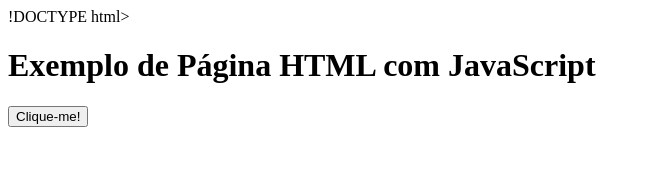
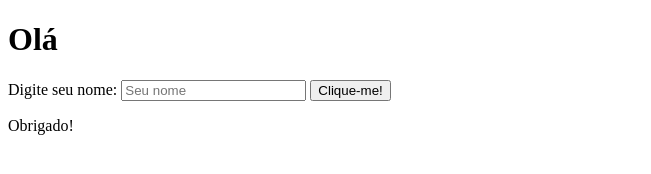
Before and after one commit to Dani722/javascript, a plain HTML site: page index.html in a window 1280 px wide. Both pictures are taken after a click on the button "Clique-me!". Shown: the whole page, without its empty margins (0-651 px from the left). Drawn offline with Linux system fonts and the light colour scheme.

Commit message:
index.html

```diff
--- a/index.html
+++ b/index.html
@@ -1,23 +1,39 @@
-!DOCTYPE html>
+<!DOCTYPE html>
 <html lang="pt-br">
+
 <head>
     <meta charset="UTF-8">
     <meta name="viewport" content="width=device-width, initial-scale=1.0">
-    <title>Página HTML com JavaScript</title>
+    <title>Página HTML</title>
 </head>
+
 <body>
-    <h1>Exemplo de Página HTML com JavaScript</h1>
+    <h1>Olá</h1>
 
+    <label for="nome">Digite seu nome:</label>
+    <input type="text" id="nome" placeholder="Seu nome">
     <button id="meuBotao">Clique-me!</button>
 
     <p id="minhaMensagem"></p>
 
-<script>document.getElementById("meuBotao").addEventListener("Clique",
-function (){
-    document.getElementById("minhaMensagem").innerHTML = "Olá Mundo";
+    <script>
+        // JavaScript
+        document.getElementById("meuBotao").addEventListener("click",
+        function () {
+            var nome = document.getElementById("nome").value;
+            if (nome) {
+                document.getElementById("minhaMensagem").innerHTML = "Olá, " + nome + "!";
+            } else {
+                document.getElementById("minhaMensagem").innerHTML = "Por favor, digite seu nome.";
+            }
+        });
 
-}
-);</script>
+        document.getElementById("meuBotao").addEventListener("click",
+        function () {
+            document.getElementById("minhaMensagem").innerHTML = "Obrigado!";
+        }
+        );
+    </script>
+</body>
 
-</body>
 </html>
```
